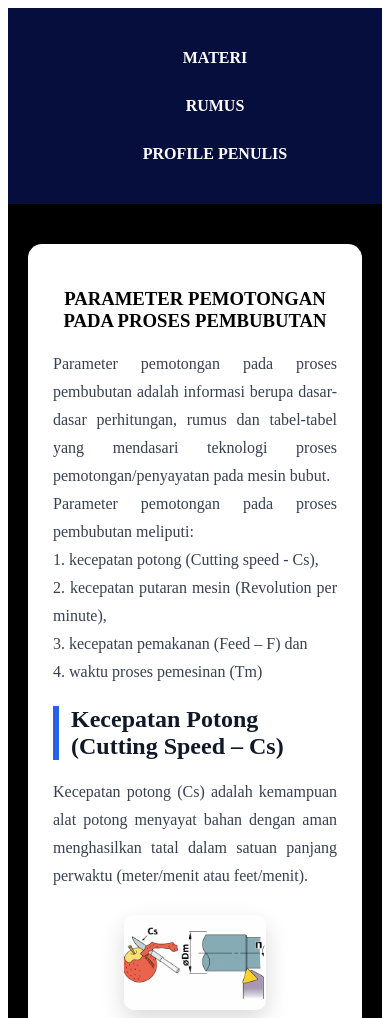
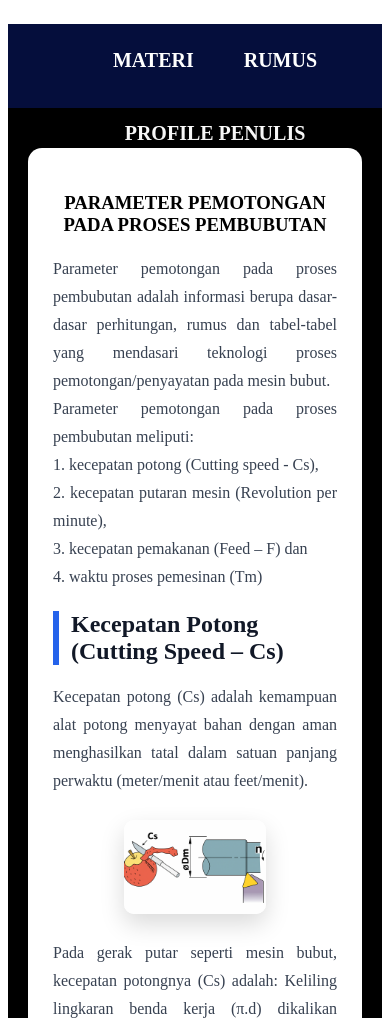
Before and after one commit to yasinalfasalam444-art/PARAMETER-PEMOTONGAN, a plain HTML site: page index.html in a window 390 px wide. Shown: the top 1018 px of the page. Drawn offline with Linux system fonts and the light colour scheme.

Commit message:
Update style.css

```diff
--- a/style.css
+++ b/style.css
@@ -22,43 +22,25 @@ html {
 }
 
 .navbar-container {
+    background-color: ;
     width: 100%;
-    background-color: #050E3C;
-    padding: 10px 0;
+    height: 10vh;
 }
 
 .ul-navbar {
     display: flex;
-    flex-wrap: wrap;
+    flex-wrap: wrap;        /* ⬅️ INI */
     justify-content: center;
     align-items: center;
 }
 
 .li-navbar {
-    list-style: none;
-    padding: 15px 20px;
+    list-style-type: none;
+    padding: 20px;
+    color: white;
     margin: 5px;
-    font-size: 18px;
+    font-size: 20px;
 }
-
-.a-navbar {
-    color: white;
-    text-decoration: none;
-    font-weight: 800;
-}
-
-/* RESPONSIVE */
-@media (max-width: 576px) {
-    .ul-navbar {
-        flex-direction: column;
-    }
-
-    .li-navbar {
-        font-size: 16px;
-        padding: 10px;
-    }
-}
-
 
 .li-navbar:hover {
     background-color: #002455;
```
